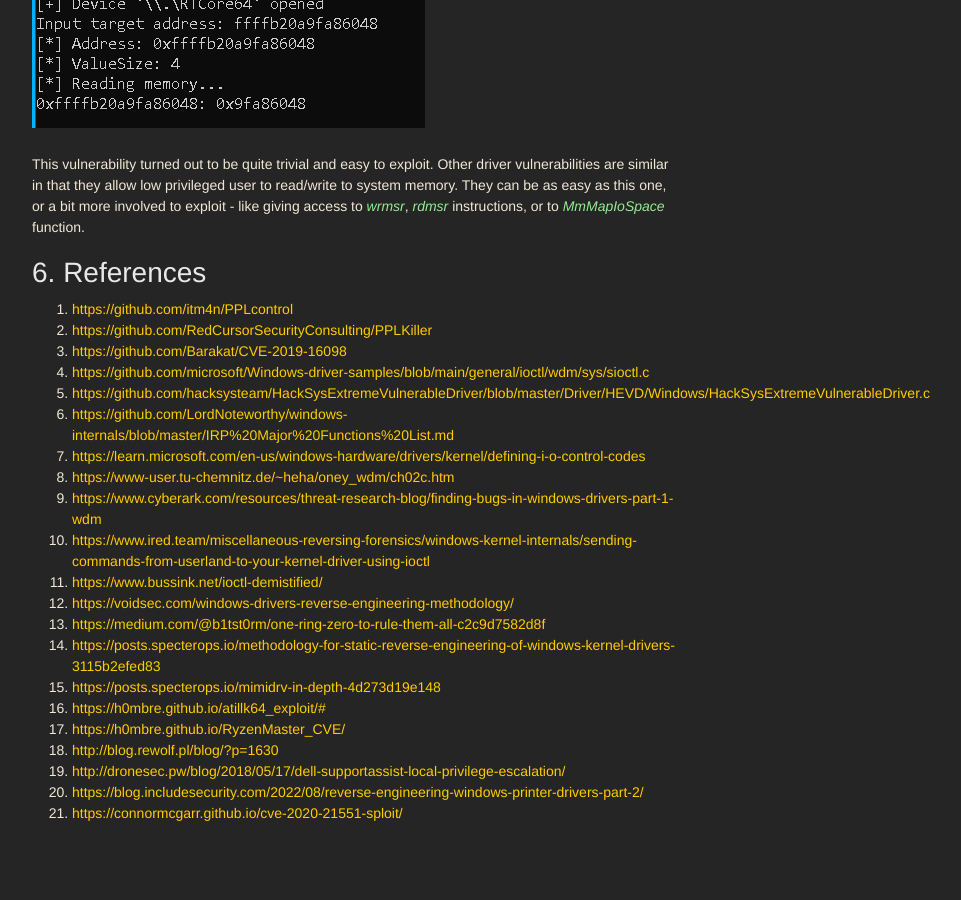
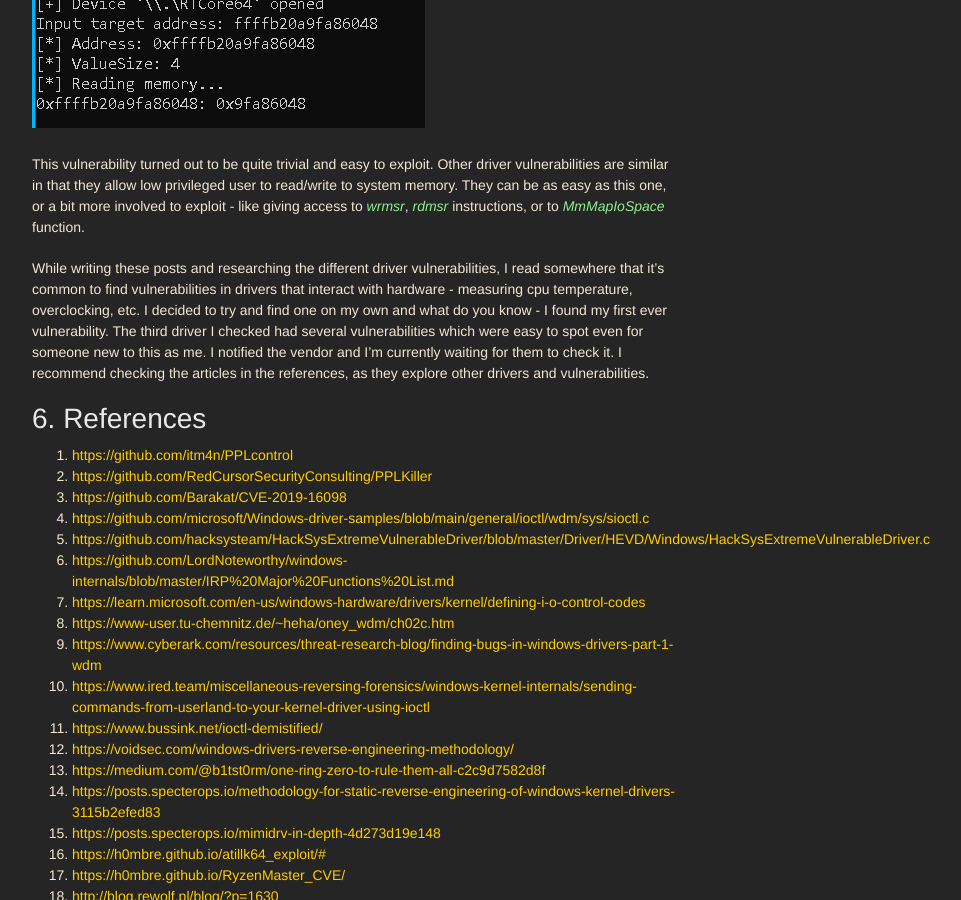
Before and after one commit to idafchev/idafchev.github.io, a Jekyll site: the page built from _posts/2023-06-30-Vulnerable_Driver_Part1.md, in a window 1280 px wide and 900 px high, scrolled down 18801 px. Shown: the whole window, without its empty margins (283-1244 px from the left). Built offline with Jekyll 4.4.1, drawn with Linux system fonts in a browser that asks for light colours; nearby versions of some CDN libraries; some web fonts are replaced; comment, search, counter and statistics services are not loaded.

Commit message:
Update 2023-06-30-Vulnerable_Driver_Part1.md

```diff
--- a/_posts/2023-06-30-Vulnerable_Driver_Part1.md
+++ b/_posts/2023-06-30-Vulnerable_Driver_Part1.md
@@ -598,6 +598,8 @@ Run the program as normal user, enter the address and... the value is correctly
 
 This vulnerability turned out to be quite trivial and easy to exploit. Other driver vulnerabilities are similar in that they allow low privileged user to read/write to system memory. They can be as easy as this one, or a bit more involved to exploit - like giving access to *wrmsr*{: style="color: LightGreen"}, *rdmsr*{: style="color: LightGreen"} instructions, or to *MmMapIoSpace*{: style="color: LightGreen"} function.
 
+While writing these posts and researching the different driver vulnerabilities, I read somewhere that it's common to find vulnerabilities in drivers that interact with hardware - measuring cpu temperature, overclocking, etc. I decided to try and find one on my own and what do you know - I found my first ever vulnerability. The third driver I checked had several vulnerabilities which were easy to spot even for someone new to this as me. I notified the vendor and I'm currently waiting for them to check it. I recommend checking the articles in the references, as they explore other drivers and vulnerabilities.
+
 # <a name="6_references"></a> 6. References
 1. [https://github.com/itm4n/PPLcontrol](https://github.com/itm4n/PPLcontrol)
 2. [https://github.com/RedCursorSecurityConsulting/PPLKiller](https://github.com/RedCursorSecurityConsulting/PPLKiller)
```
